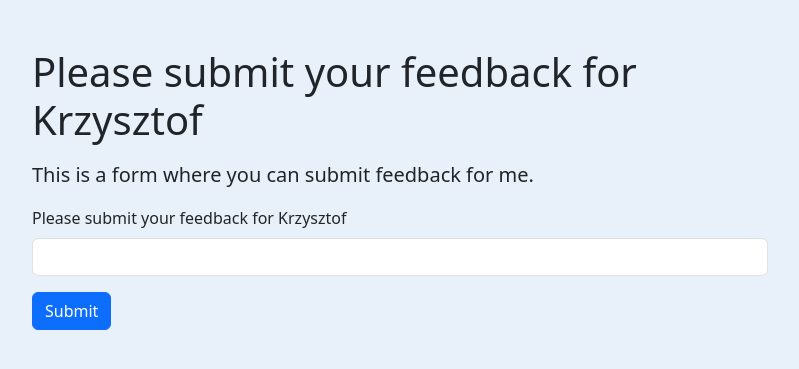
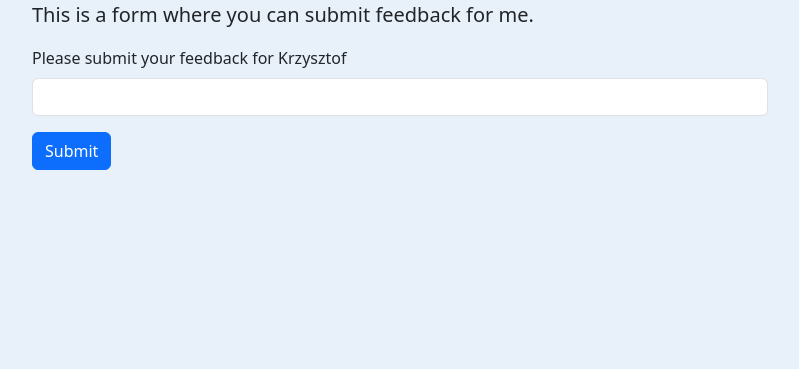
Before and after one commit to krzysztofmajewski/webform, a Flask app: page / in a window 1280 px wide. Shown: the top 369 px of the page, without its empty margins (240-1039 px from the left). Run offline with Flask 3, Linux system fonts and the light colour scheme; some libraries are stand-ins or nearby versions.

Commit message:
Remove h1

```diff
--- a/templates/index.html
+++ b/templates/index.html
@@ -18,7 +18,7 @@ Feedback for {{ target }}
   <div class="row">
     <div class="col-md-10 col-lg-8 mx-lg-auto mx-md-auto">
 
-      <h1 class="pt-5 pb-2">Please submit your feedback for {{ target }}</h1>
+      <!-- <h1 class="pt-5 pb-2">Please submit your feedback for {{ target }}</h1> -->
 
       <p class="lead">This is a form where you can submit feedback for me.</p>
 
```
